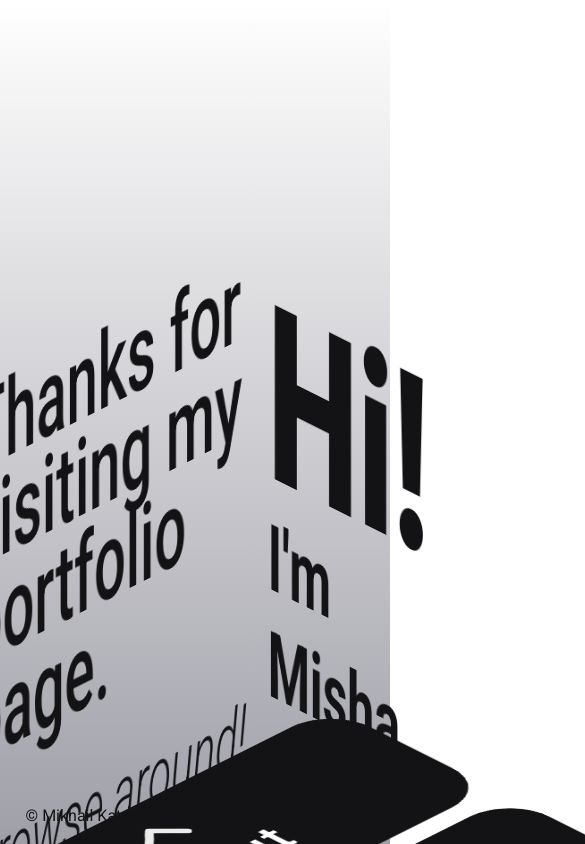
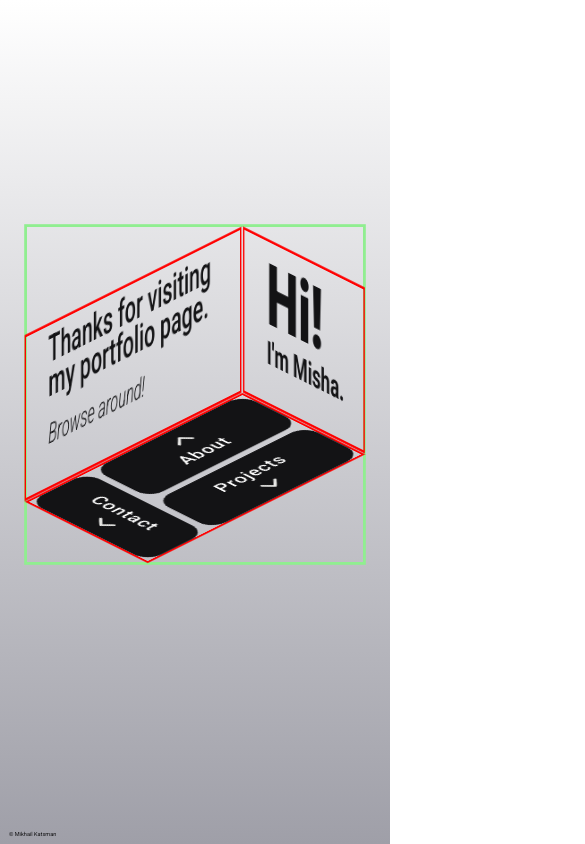
Before and after one commit to mikhailkatsman/my-portfolio, a Next.js app: page / in a window 390 px wide. Shown: the top 844 px of the page, 585 px wide, since content can reach past the window. Built offline with nearby package versions, Linux system fonts and the light colour scheme.

Commit message:
media queries scale test

```diff
--- a/components/UI/Card.module.css
+++ b/components/UI/Card.module.css
@@ -106,8 +106,8 @@
 #card-contact--email,
 #card-contact--linkedin,
 #card-contact--discord {
-    height: 33.3%;
-    padding: 0.8rem 0;
+    height: 29.8%;
+    margin-bottom: 1.6rem;
     overflow: visible;
 }
 #card-contact--email { animation-delay: 0.3s }
--- a/components/layout/Face.module.css
+++ b/components/layout/Face.module.css
@@ -6,7 +6,7 @@
     /* MAYBE REMOVE */
     justify-content: center;
 
-    /* box-shadow: 0 0 0 0.5rem red; */
+    box-shadow: 0 0 0 0.5rem red;
 }
 
 /* POSITIONS */
--- a/pages/_app.js
+++ b/pages/_app.js
@@ -14,7 +14,7 @@ export default function App({ Component, pageProps }) {
 				/>
 				<meta
 					name="viewport"
-					content="width=device-width, initial-scale=0.37 user-scalable=no"
+					content="width=device-width, initial-scale=1"
 				/>
 				<link rel="icon" href="/favicon.ico" />
 			</Head>
--- a/styles/globals.css
+++ b/styles/globals.css
@@ -2,6 +2,7 @@
 
 html {
     font-family: 'Roboto', sans-serif;
+    font-size: 100%;
 
     -webkit-tap-highlight-color: rgba(0,0,0,0);
     -webkit-tap-highlight-color: transparent;
@@ -19,8 +20,6 @@ html {
 }
 
 body {
-    font-size: 62.5%;
-
     -ms-overflow-style: none; /* for Internet Explorer, Edge */
     scrollbar-width: none;
     overflow-y: scroll;
@@ -46,11 +45,7 @@ body::-webkit-scrollbar {
 
 .content {
     position: absolute;
-
-    left: 50%;
-    transform: translateX(-50%);
-
-    width: 100%;
+    inset: 0;
 
     z-index: 1;
 }
@@ -59,17 +54,13 @@ body::-webkit-scrollbar {
     position: relative;
     display: flex;
     flex-direction: column;
-    max-width: 60rem;
-    height: fit-content;
 
-    z-index: 111;
-
-    margin: auto;
-
-    /* box-shadow: 0 0 0 0.5rem lightgreen; */
+    box-shadow: 0 0 0 0.5rem lightgreen;
 }
 
 .faces--index {
+    width: 60rem;
+    margin: auto;
     margin-top: calc(50vmax - 50%);
 }
 
@@ -84,7 +75,7 @@ body::-webkit-scrollbar {
 .list-section {
     width: 60rem;
     margin: auto;
-    /* box-shadow: 0 0 0 0.5rem #0b6e4f; */
+    box-shadow: 0 0 0 0.5rem #c900e3;
 }
 
 footer {
--- a/styles/queries.css
+++ b/styles/queries.css
@@ -0,0 +1,38 @@
+@media (max-width: 67em) {
+    html { font-size: 90% }
+}
+@media (max-width: 61.25em) {
+    html { font-size: 80% }
+}
+@media (max-width: 53.2em) {
+    html { font-size: 70% }
+}
+@media (max-width: 46.25em) {
+    html { font-size: 60% }
+}
+@media (max-width: 39.4em) {
+    html { font-size: 55% }
+}
+@media (max-width: 36.25em) {
+    html { font-size: 50% }
+}
+@media (max-width: 33.15em) {
+    html { font-size: 45% }
+}
+@media (max-width: 30em) {
+    html { font-size: 40% }
+}
+@media (max-width: 26.25em) {
+    html { font-size: 35% }
+}
+@media (max-width: 22.5em) {
+    html { font-size: 30% }
+}
+
+
+/* @media (max-height: 62em) {
+    html { font-size: 90% }
+}
+@media (max-height: 55.6em) {
+    html { font-size: 80% }
+} */
```
